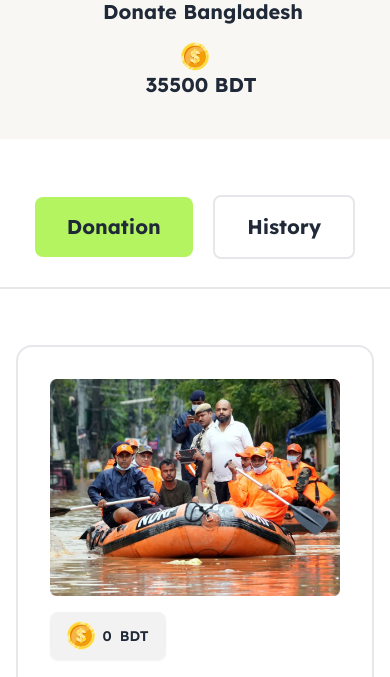
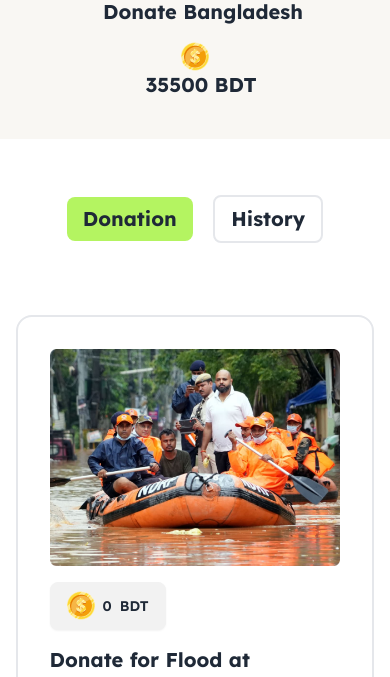
Before and after one commit to abdulHasib2030/Donate-Bangladesh, a plain HTML site: page index.html in a window 390 px wide. Shown: the part 159-836 px from the top of the page. Drawn offline with nearby package versions, Linux system fonts and the light colour scheme.

Commit message:
error fixed

```diff
--- a/index.html
+++ b/index.html
@@ -25,7 +25,7 @@
 
 <body class="lexend-font ">
 
-    <header class="sticky bg-white bg-opacity-70 border-b-2 top-0 z-50">
+    <header class="sticky backdrop-blur-xl top-0 z-50">
         <!-- navbar start -->
         <nav class=" bg-[#F9F7F3]  py-10">
             <div class="md:container w-[92%] mx-auto  md:flex  text-center items-center md:justify-between">
@@ -45,8 +45,8 @@
         </nav>
         <!-- navbar end -->
         <div class="text-center mt-14 pb-4 mb-3 ">
-            <button id="donation-btn" class="py-4 font-bold px-8 mr-2 bg-[#B4F461] rounded-lg text-xl">Donation</button>
-            <button id="history-btn" class="py-4 px-8 font-bold ml-2 rounded-lg text-xl border-2">History</button>
+            <button id="donation-btn" class="md:py-4 px-4 py-2 font-bold md:px-8 mr-2 bg-[#B4F461] rounded-lg text-xl">Donation</button>
+            <button id="history-btn" class="md:py-4 px-4 py-2 md:px-8 font-bold ml-2 rounded-lg text-xl border-2">History</button>
         </div>
 
     </header>
```
